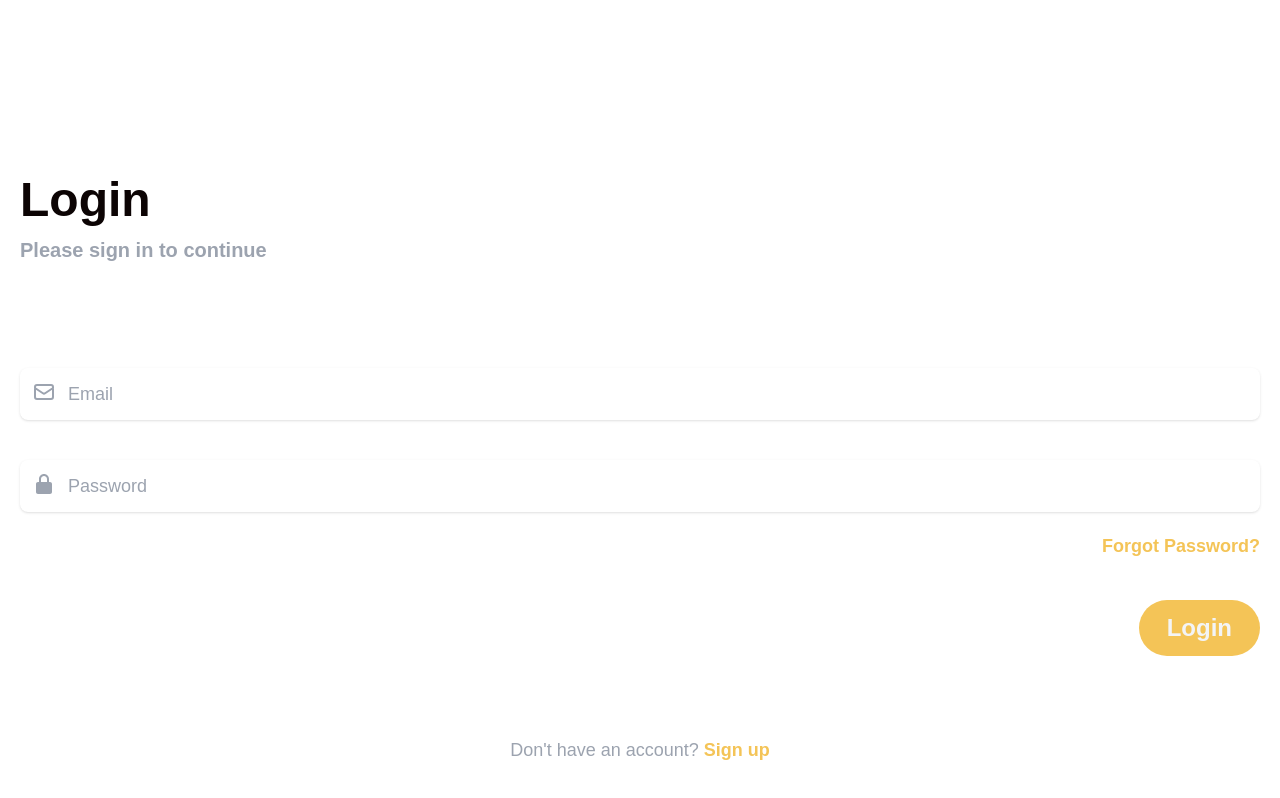
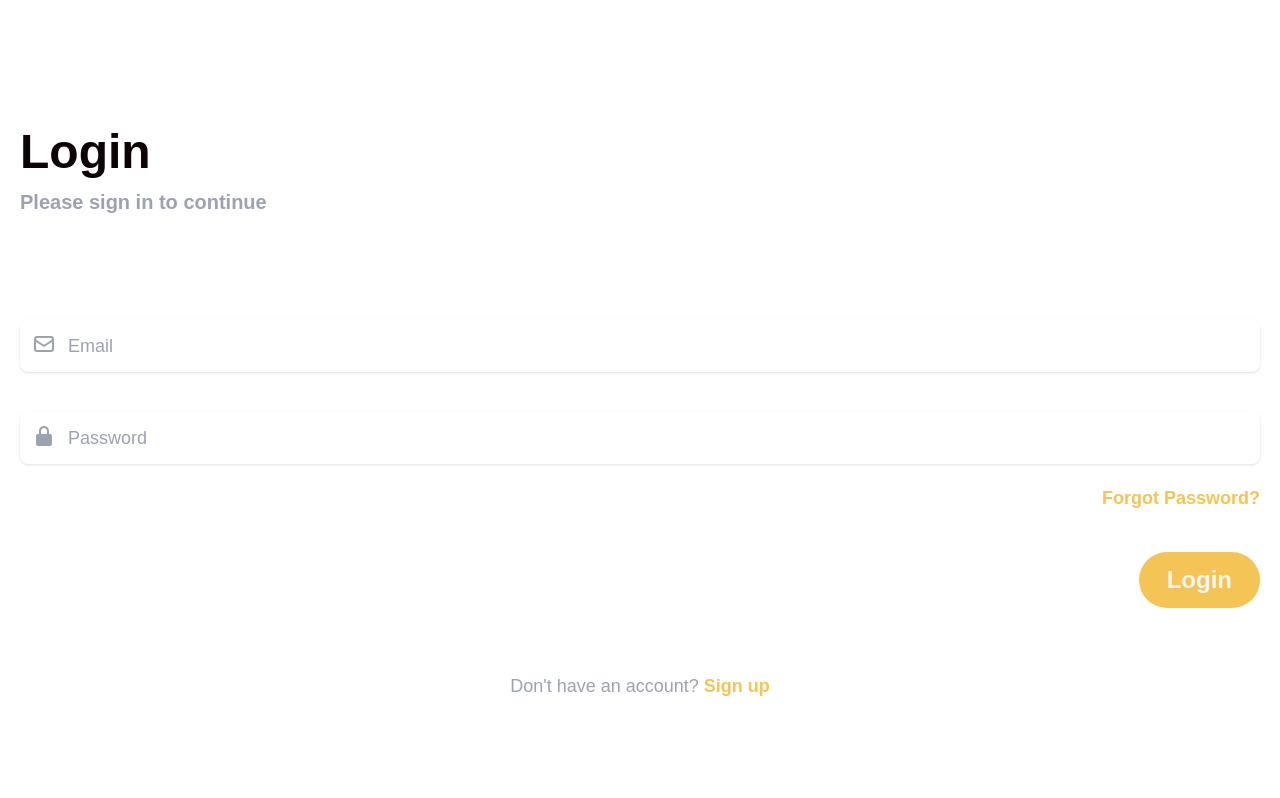
Before and after one commit to mili-srivastava/ReKha, a Next.js app: page /login in a window 1280 px wide. Shown: the top 798 px of the page. Built offline with nearby package versions, Linux system fonts and the light colour scheme.

Commit message:
removed some margin in login page

```diff
--- a/app/login/page.tsx
+++ b/app/login/page.tsx
@@ -5,7 +5,7 @@ import { Form } from "@/components/login";
 
 const login = () => {
   return (
-    <div className="my-44">
+    <div className="mt-32">
       <div className="flex flex-col gap-3 m-5">
         <h1 className="font-[900] text-5xl text-blackish">Login</h1>
         <p className="text-gray-400 text-xl font-bold">
@@ -16,7 +16,7 @@ const login = () => {
       {/* login form */}
       <Form />
 
-      <p className="text-gray-400 text-lg text-center my-20">
+      <p className="text-gray-400 text-lg text-center mt-16 mb-5">
         Don&apos;t have an account?&nbsp;
         <Link href="/signup">
           <span className="font-bold text-primary hover:underline">
--- a/app/page.tsx
+++ b/app/page.tsx
@@ -1,7 +1,7 @@
 export default function Home() {
   return (
     <main>
-
+      <p>Hello</p>
     </main>
   );
 }
--- a/components/login/Form.tsx
+++ b/components/login/Form.tsx
@@ -52,7 +52,7 @@ const Form = () => {
     // check if any field is empty
     if (email === "" || password === "") {
       // set toast
-      toast.error("Please fill all fields");
+      toast.error("Please fill all the fields");
 
       // set loading to false
       setLoading(false);
@@ -64,8 +64,10 @@ const Form = () => {
     try {
       const response = await axios.post("/api/user/login", data);
 
+      const token = await response.data.token;
+
       // set token to local storage
-      localStorage.setItem("token", response.data.token);
+      localStorage.setItem("token", token);
 
       // set toast
       toast.success("Login successful");
@@ -104,7 +106,7 @@ const Form = () => {
           name="email"
           id="email"
           placeholder="Email"
-          className="text-lg outline-none"
+          className="text-lg outline-none flex-1"
           onChange={handleDataChange}
         />
       </div>
@@ -117,16 +119,19 @@ const Form = () => {
             name="password"
             id="password"
             placeholder="Password"
-            className="text-lg outline-none"
+            className="text-lg outline-none flex-1"
             onChange={handleDataChange}
           />
         </div>
 
-        <Link href="/forgot-password">
-          <p className="text-primary font-bold text-right text-lg hover:underline">
+        <div className="flex justify-end">
+          <Link
+            href="/forgot-password"
+            className="w-fit text-primary font-bold text-right text-lg hover:underline"
+          >
             Forgot Password?
-          </p>
-        </Link>
+          </Link>
+        </div>
       </div>
 
       <div className="flex justify-end">
```
